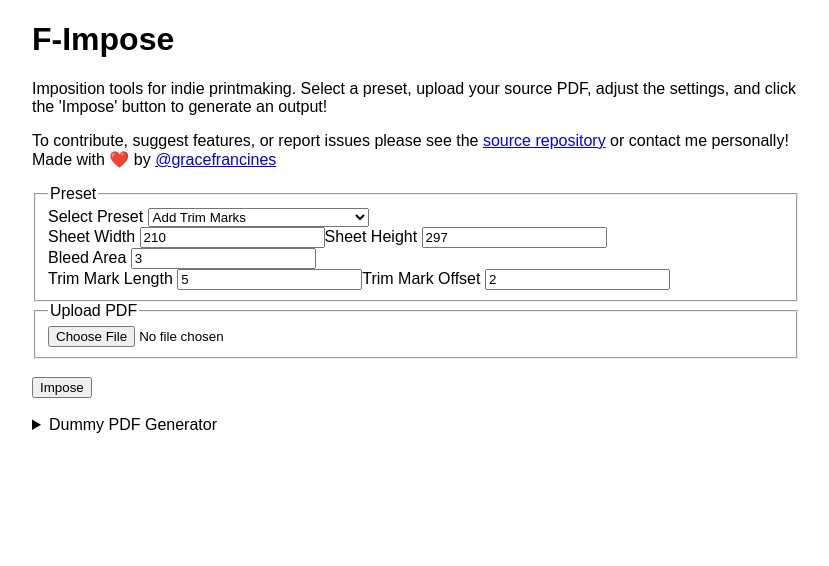
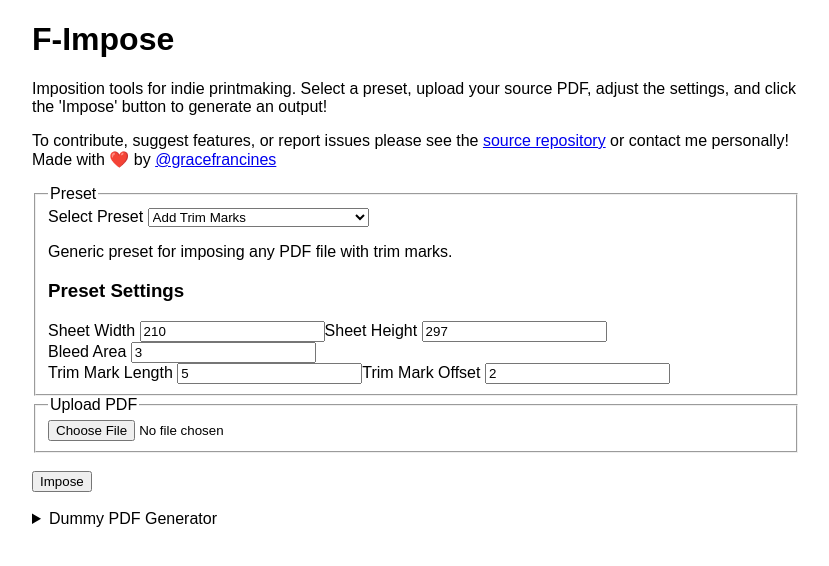
Before and after one commit to gfrancine/f-impose, a React (Vite) app: page / in a window 1280 px wide. Shown: the top 566 px of the page, without its empty margins (224-1053 px from the left). Built offline with nearby package versions, Linux system fonts and the light colour scheme.

Commit message:
feat: preset descriptions

```diff
--- a/src/components/App.tsx
+++ b/src/components/App.tsx
@@ -7,6 +7,24 @@ import "./App.css";
 import { pdfToUrl } from "../utils";
 import SettingsForm from "./SettingsForm";
 import type { RawSettings } from "../settings";
+
+// authored by BigPickle
+// Splits paragraphs from double line breaks "\n\n" and turns single ones "\n"
+// into a <br/> element. Used for preset descriptions in place of a full-blown
+// Markdown processor.
+function descriptionToElements(description: string) {
+  return description
+    .split("\n\n")
+    .map((paragraph, i) => (
+      <p key={i}>
+        {paragraph
+          .split("\n")
+          .flatMap((line, j) =>
+            j === 0 ? [line] : [<br key={`${i}-${j}`} />, line],
+          )}
+      </p>
+    ));
+}
 
 function App() {
   const [inputFile, setInputFile] = useState<File | null>(null);
@@ -71,6 +89,8 @@ function App() {
             ))}
           </select>
         </label>
+        <p>{descriptionToElements(presets[currentPresetId].description)}</p>
+        <h3>Preset Settings</h3>
         <SettingsForm
           schema={presets[currentPresetId].settingsSchema}
           rawSettings={rawSettings}
--- a/src/presets/add-trim-marks.ts
+++ b/src/presets/add-trim-marks.ts
@@ -17,6 +17,7 @@ import {
 } from "../settings";
 
 const name = "Add Trim Marks";
+const description = "Generic preset for imposing any PDF file with trim marks.";
 
 const settingsSchema = defineSettingsSchema([
   inputRow([
@@ -84,6 +85,7 @@ async function impose(srcPdf: PDFDocument, rawSettings: RawSettings) {
 
 const preset: Preset = {
   name,
+  description,
   settingsSchema,
   impose,
 };
--- a/src/presets/business-card-8up.ts
+++ b/src/presets/business-card-8up.ts
@@ -26,6 +26,8 @@ import {
 } from "../settings";
 
 const name = "Business Card 8-Up";
+const description =
+  `Imposes cards on a long edge-flip, 2x4 layout. Supports both one- and double-sided cards. (Note: The preset currently only supports landscape cards, please rotate your portrait cards before imposing!)`.trim();
 
 const settingsSchema = defineSettingsSchema([
   inputRow([
@@ -139,6 +141,7 @@ async function impose(srcPdf: PDFDocument, rawSettings: RawSettings) {
 
 const preset: Preset = {
   name,
+  description,
   settingsSchema,
   impose,
 };
--- a/src/presets/remove-inner-bleed.ts
+++ b/src/presets/remove-inner-bleed.ts
@@ -17,6 +17,8 @@ import {
 } from "../settings";
 
 const name = "Remove Inner Bleed";
+const description =
+  "Removes inner bleed from PDFs with facing pages. Useful for imposing book spreads.";
 
 const settingsSchema = defineSettingsSchema([
   numberInput({ id: "bleedArea", name: "Bleed Area", defaultValue: 3, min: 0 }),
@@ -50,6 +52,7 @@ async function impose(srcPdf: PDFDocument, rawSettings: RawSettings) {
 
 const preset: Preset = {
   name,
+  description,
   settingsSchema,
   impose,
 };
--- a/src/presets/saddle-stitch-2up.ts
+++ b/src/presets/saddle-stitch-2up.ts
@@ -17,6 +17,8 @@ import {
 } from "../settings";
 
 const name = "Saddle-Stitched Booklet 2-Up";
+const description =
+  "Generic 2-up saddle-stitched booklet. To remove inner/spine bleeds, check out the 'Remove Inner Bleed' preset.";
 
 const settingsSchema = defineSettingsSchema([
   inputRow([
@@ -98,6 +100,7 @@ async function impose(srcPdf: PDFDocument, rawSettings: RawSettings) {
 
 const preset: Preset = {
   name,
+  description,
   settingsSchema,
   impose,
 };
--- a/src/presets/saddle-stitch-4up-tall.ts
+++ b/src/presets/saddle-stitch-4up-tall.ts
@@ -24,6 +24,8 @@ import {
 } from "../settings";
 
 const name = "Saddle-Stitched Tall Booklet 4-Up";
+const description =
+  "Imposes two saddle-stitched booklet spreads per sheet. Good for tall booklets.";
 
 const settingsSchema = defineSettingsSchema([
   inputRow([
@@ -156,6 +158,7 @@ async function impose(srcPdf: PDFDocument, rawSettings: RawSettings) {
 
 const preset: Preset = {
   name,
+  description,
   settingsSchema,
   impose,
 };
--- a/src/types.ts
+++ b/src/types.ts
@@ -3,6 +3,7 @@ import type { RawSettings, SettingsSchema } from "./settings";
 
 export type Preset = {
   name: string;
+  description: string;
   settingsSchema: SettingsSchema;
   impose: (
     srcPdf: PDFDocument,
```
